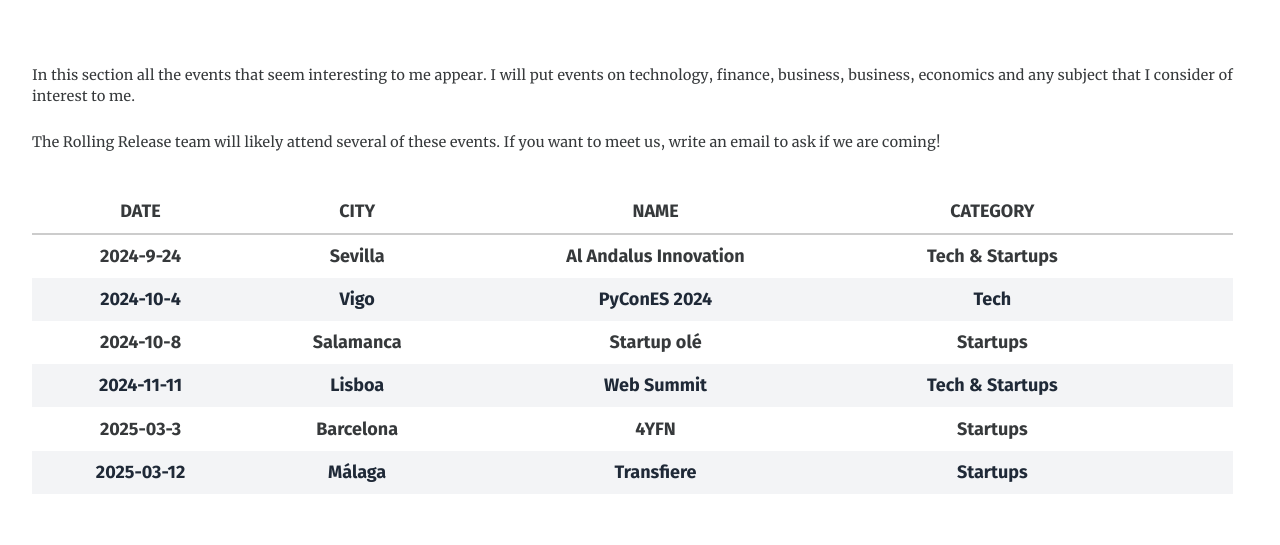
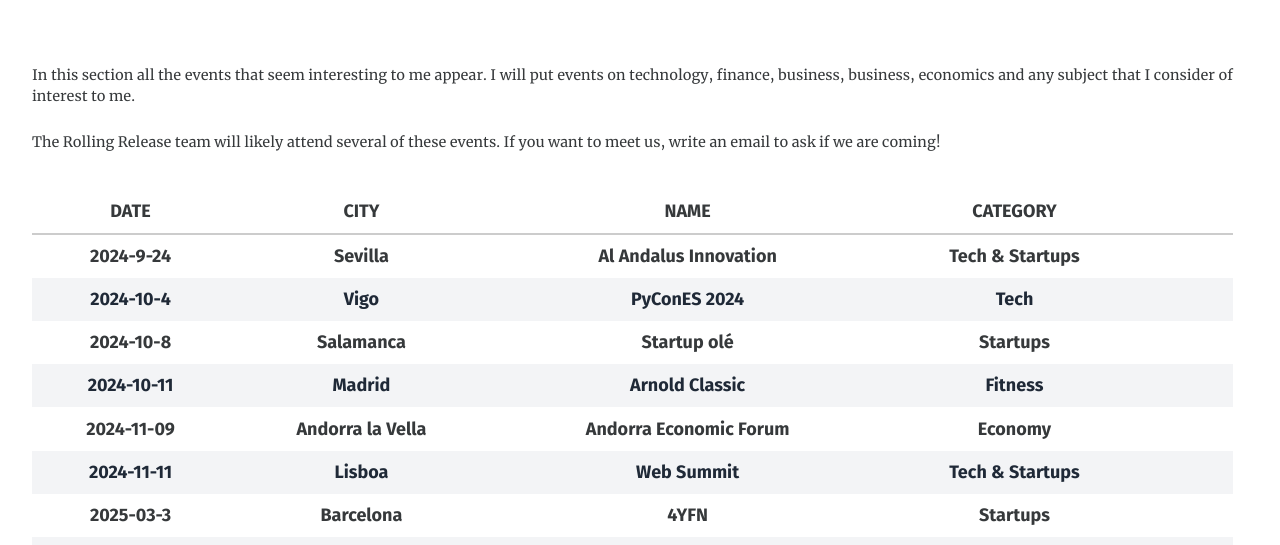
Before and after one commit to N0M4D-D3V/porfolio, an Astro site: page /en/events in a window 1280 px wide. Shown: the part 255-800 px from the top of the page. Built offline with nearby package versions, Linux system fonts and the light colour scheme; Astro itself is replaced by a stand-in of ours.

Commit message:
event list and CVs extracted to public database for better changing

```diff
--- a/src/data/events/events.json
+++ b/public/database/events.json
@@ -41,6 +41,20 @@
       "name": "Web Summit",
       "url": "https://websummit.com/",
       "category": "Tech & Startups"
+    },
+    {
+      "date": "2024-11-09",
+      "city": "Andorra la Vella",
+      "name": "Andorra Economic Forum",
+      "url": "https://www.andorraef.com/es",
+      "category": "Economy"
+    },
+    {
+      "date": "2024-10-11",
+      "city": "Madrid",
+      "name": "Arnold Classic",
+      "url": "https://arnoldsportsfestivaleurope.com/",
+      "category": "Fitness"
     }
   ]
 }
--- a/src/components/pages/CV.astro
+++ b/src/components/pages/CV.astro
@@ -6,8 +6,8 @@
 import Projects from "@/components/cv/Projects.astro";
 import Skills from "@/components/cv/Skills.astro";
 
-import enCV from "@/data/cv/cv-en.json";
-import esCV from "@/data/cv/cv-es.json";
+import enCV from "@pub/database/cv/cv-en.json";
+import esCV from "@pub/database/cv/cv-es.json";
 
 const { lang } = Astro.props;
 
--- a/src/components/pages/Events.astro
+++ b/src/components/pages/Events.astro
@@ -1,9 +1,9 @@
 ---
 import BaseLayout from "../../layouts/BaseLayout.astro";
 
-import eventES from "../../data/events/event-es.json";
-import eventEN from "../../data/events/event-en.json";
-import { events } from "../../data/events/events.json";
+import eventES from "@/data/events/event-es.json";
+import eventEN from "@/data/events/event-en.json";
+import { events } from "@pub/database/events.json";
 
 const { lang } = Astro.props;
 
--- a/tsconfig.json
+++ b/tsconfig.json
@@ -3,7 +3,8 @@
   "compilerOptions": {
     "baseUrl": ".",
     "paths": {
-      "@/*": ["src/*"]
+      "@/*": ["src/*"],
+      "@pub/*": ["public/*"]
     }
   }
 }
```
Also changed, not shown: public/database/cv/cv-en.json (renamed from src/data/cv/cv-en.json), public/database/cv/cv-es.json (renamed from src/data/cv/cv-es.json).
